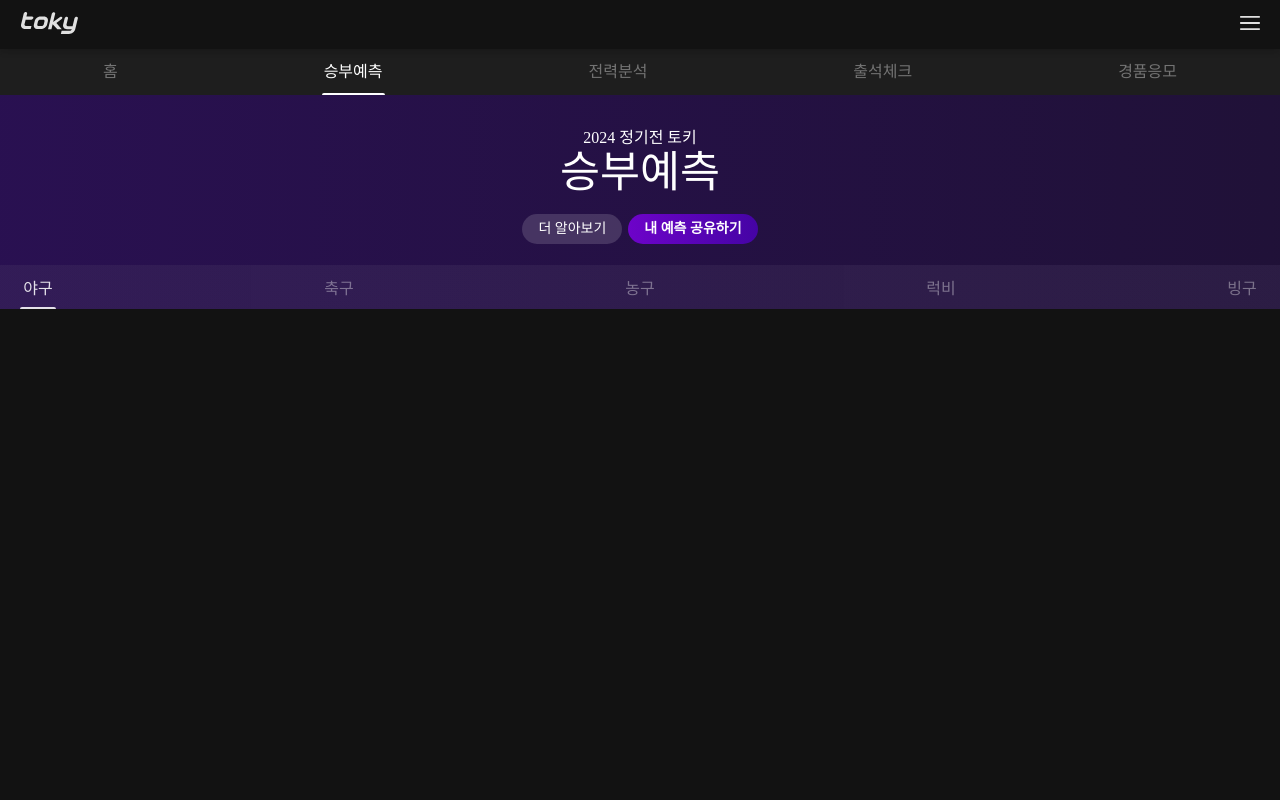
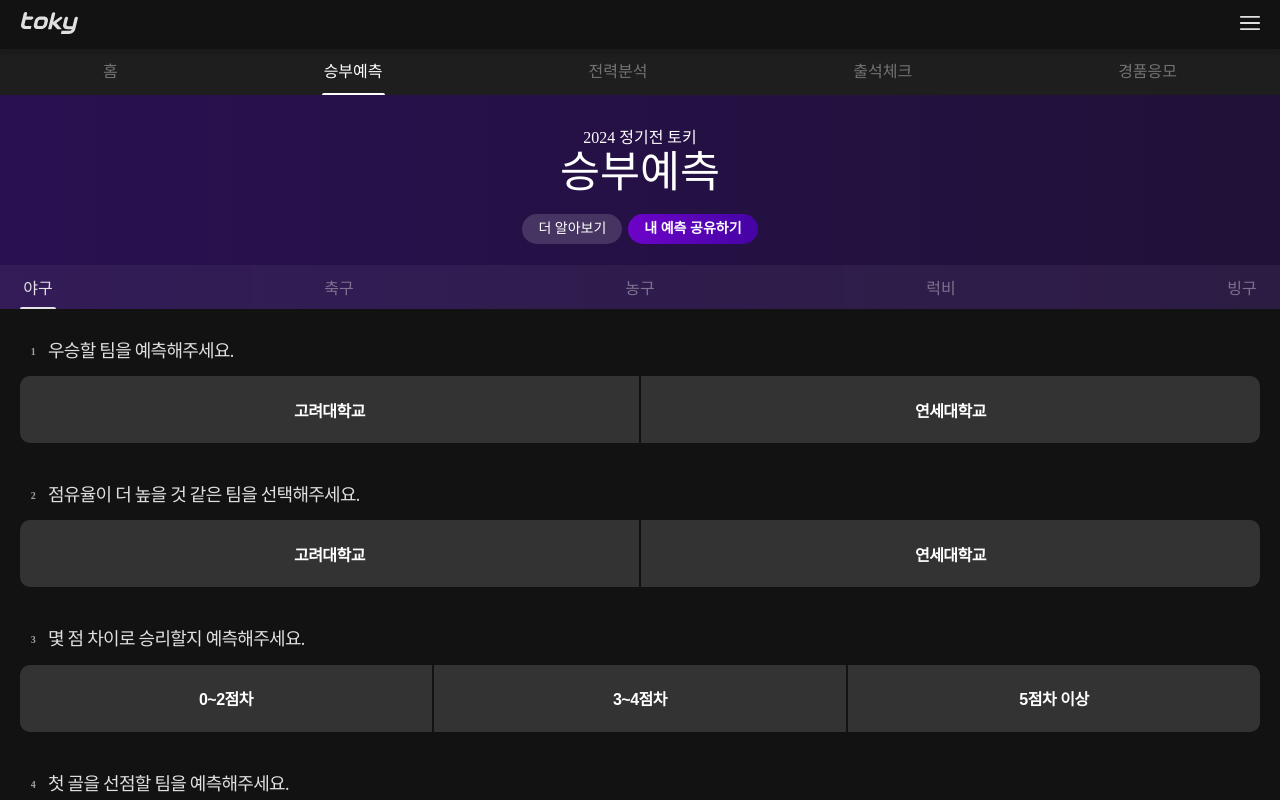
Before and after one commit to DevKor-github/toky-front-v2, a Next.js app: page /bets in a window 1280 px wide. Shown: the top 800 px of the page. Built offline with nearby package versions, Linux system fonts and the light colour scheme.

Commit message:
feat: 승부예측 투표 컴포넌트 구현

```diff
--- a/app/bets/page.tsx
+++ b/app/bets/page.tsx
@@ -9,6 +9,7 @@ import PredictionBanner from '@/components/PredictionBanner';
 import SportsSelectionBar from '@/components/SportsSelectionBar';
 import { useCallback, useState } from 'react';
 import { SelectionType } from '@/components/SportsSelectionBar/constants';
+import PredictionQuestion from '@/components/PredictionQuestion';
 
 export default function Bets() {
   const { openShareModal } = useShareModal();
@@ -24,6 +25,31 @@ export default function Bets() {
     setCurNav(selection);
   }, []);
 
+  // TODO: API 또는 Constant로 대체
+  const DUMMY_QUESTION = [
+    { text: '우승할 팀을 예측해주세요.', option: ['고려대학교', '연세대학교'] },
+    { text: '점유율이 더 높을 것 같은 팀을 선택해주세요.', option: ['고려대학교', '연세대학교'] },
+    { text: '몇 점 차이로 승리할지 예측해주세요.', option: ['0~2점차', '3~4점차', '5점차 이상'] },
+    { text: '첫 골을 선점할 팀을 예측해주세요.', option: ['고려대학교', '연세대학교'] },
+    { text: '먼저 득점에 성공할 팀을 선택해주세요.', option: ['고려대학교', '연세대학교'] },
+  ];
+
+  // TODO: 실제 API로 변경
+  const [myAnswers, setMyAnswers] = useState<{ [key in number]: number | null }>({
+    0: null,
+    1: null,
+    2: null,
+    3: null,
+    4: null,
+  });
+  const requestHandler = (qid: number, answer: number) => {
+    setMyAnswers((p) => {
+      const newObj = { ...p };
+      newObj[qid] = answer;
+      return newObj;
+    });
+  };
+
   return (
     <div>
       <MainTopBar />
@@ -31,7 +57,20 @@ export default function Bets() {
       <Wrapper>
         <PredictionBanner shareHandler={openModal} />
         <SportsSelectionBar curSelection={curNav} handleSelect={handleNav} isSticky />
-        <DummyScroll />
+        <QuestionsWrapper>
+          {DUMMY_QUESTION.map((question, index) => (
+            <PredictionQuestion
+              key={`${curNav}-${index}`}
+              questionId={index}
+              questionIndex={index}
+              questionDescription={question.text}
+              options={question.option}
+              myAnswer={myAnswers[index]}
+              percentage={question.option.map(() => 50)}
+              requestHandler={requestHandler}
+            />
+          ))}
+        </QuestionsWrapper>
       </Wrapper>
     </div>
   );
@@ -41,8 +80,9 @@ const Wrapper = styled.div`
   padding-top: ${(props) => props.theme.space.mainTopBarHeight + props.theme.space.navigationBarHeight}px;
 `;
 
-// TODO: 지우기
-const DummyScroll = styled.div`
-  width: 10px;
-  height: 500vh;
+const QuestionsWrapper = styled.div`
+  display: flex;
+  flex-direction: column;
+  gap: 40px;
+  padding: 30px 20px 20px 20px;
 `;
--- /dev/null
+++ b/components/PredictionQuestion/PredictionQuestion.tsx
@@ -0,0 +1,163 @@
+import { motion } from 'framer-motion';
+import { useState } from 'react';
+import styled from 'styled-components';
+
+interface PredictionQuestionProps {
+  questionId: number;
+  questionIndex: number;
+  questionDescription: string;
+  options: string[];
+  myAnswer: number | null;
+  percentage: number[];
+  requestHandler: (qid: number, answer: number) => void;
+}
+export function PredictionQuestion({
+  questionId,
+  questionIndex,
+  questionDescription,
+  options,
+  myAnswer,
+  percentage,
+  requestHandler,
+}: PredictionQuestionProps) {
+  const isAnswered = myAnswer !== null;
+
+  // TODO: handleAnswer 실제 API로 교체
+  const handleAnswer = (index: number) => {
+    if (myAnswer === index) return;
+    requestHandler(questionId, index);
+  };
+
+  const totalOptionNumber = options.length - 1;
+  return (
+    <QuestionWrapper>
+      <Question>
+        <h2>{questionIndex + 1}</h2>
+        {questionDescription}
+      </Question>
+      <OptionForm method="POST">
+        {options.map((option, index) => (
+          <OptionButton
+            key={`${questionIndex}-${index}`}
+            type="submit"
+            onClick={(e) => {
+              e.preventDefault();
+              handleAnswer(index);
+            }}
+            $position={index === 0 ? 'left' : index === totalOptionNumber ? 'right' : 'center'}
+            $isAnswered={isAnswered}
+            $isMyAnswer={index === myAnswer}
+          >
+            {option}
+            {isAnswered && (
+              <Percentage>
+                <span>{percentage[index]}</span>
+                <span>%</span>
+              </Percentage>
+            )}
+          </OptionButton>
+        ))}
+      </OptionForm>
+    </QuestionWrapper>
+  );
+}
+
+const QuestionWrapper = styled.section`
+  display: flex;
+  flex-direction: column;
+  gap: 12px;
+`;
+
+const Question = styled.div`
+  display: flex;
+  align-items: center;
+  gap: 2px;
+  font-family: Spoqa Han Sans Neo;
+  color: #ffffffde;
+  font-weight: 500;
+  font-size: 18px;
+  letter-spacing: -0.04em;
+  line-height: 25.2px;
+
+  & h2 {
+    height: 25px;
+    width: 26px;
+    display: flex;
+    justify-content: center;
+    align-items: center;
+    font-weight: 700;
+    font-size: 10px;
+    color: #ffffff99;
+  }
+`;
+
+const OptionForm = styled.form`
+  display: flex;
+  justify-content: center;
+  gap: 2px;
+  width: 100%;
+`;
+
+const OptionButton = styled(motion.button)<{
+  $position: 'left' | 'center' | 'right';
+  $isAnswered: boolean;
+  $isMyAnswer: boolean;
+}>`
+  flex: 1 0 0;
+  height: 67px;
+
+  color: #ffffff;
+  font-size: ${({ $isAnswered }) => ($isAnswered ? '12px' : '16px')};
+  font-weight: ${({ $isAnswered }) => ($isAnswered ? 500 : 700)};
+  line-height: normal;
+  letter-spacing: ${({ $isAnswered }) => ($isAnswered ? '-0.72px' : '-0.48px')};
+
+  border-top-left-radius: ${({ $position }) => ($position === 'left' ? '10px' : '0')};
+  border-bottom-left-radius: ${({ $position }) => ($position === 'left' ? '10px' : '0')};
+  border-top-right-radius: ${({ $position }) => ($position === 'right' ? '10px' : '0')};
+  border-bottom-right-radius: ${({ $position }) => ($position === 'right' ? '10px' : '0')};
+
+  background: ${({ $position, $isAnswered, $isMyAnswer }) => {
+    if ($isAnswered) {
+      if ($isMyAnswer) {
+        switch ($position) {
+          case 'left':
+            return 'linear-gradient(90deg, #F3233C 0%, rgba(243, 35, 60, 0.25) 100%);';
+          case 'center':
+            return 'linear-gradient(90deg, rgba(76, 14, 176, 0.60) -12.75%, #4C0EB0 38.63%, #4C0EB0 60.71%, rgba(76, 14, 176, 0.60) 113.73%);';
+          case 'right':
+            return 'var(--grad_blue2, linear-gradient(90deg, rgba(41, 72, 255, 0.25) 0%, #2948FF 100%));';
+        }
+      } else {
+        return 'var(--Background-3, linear-gradient(0deg, rgba(255, 255, 255, 0.03)0%, rgba(255, 255, 255, 0.03)100%), #121212);';
+      }
+    }
+    return 'var(--Background-14,linear-gradient(0deg, rgba(255, 255, 255, 0.14) 0%, rgba(255, 255, 255, 0.14) 100%),#121212);';
+  }};
+
+  display: flex;
+  flex-direction: column;
+  justify-content: center;
+  align-items: center;
+`;
+
+const Percentage = styled.div`
+  display: flex;
+  gap: 0.3rem;
+  align-items: flex-end;
+  justify-content: center;
+  font-weight: 700;
+
+  font-family: 'Spoqa Han Sans Neo';
+
+  & span:nth-child(1) {
+    font-size: 30px;
+    letter-spacing: -3px;
+    -webkit-text-stroke: 1px white;
+  }
+  & span:nth-child(2) {
+    height: 20px;
+    letter-spacing: -0.72px;
+    font-size: 12px;
+  }
+`;
--- /dev/null
+++ b/components/PredictionQuestion/index.ts
@@ -0,0 +1 @@
+export { PredictionQuestion as default } from './PredictionQuestion';
```
